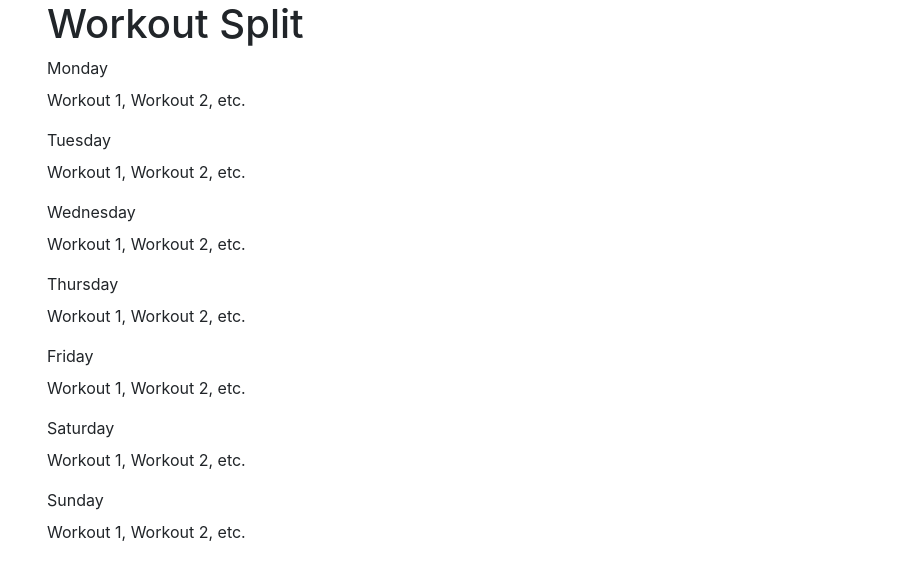
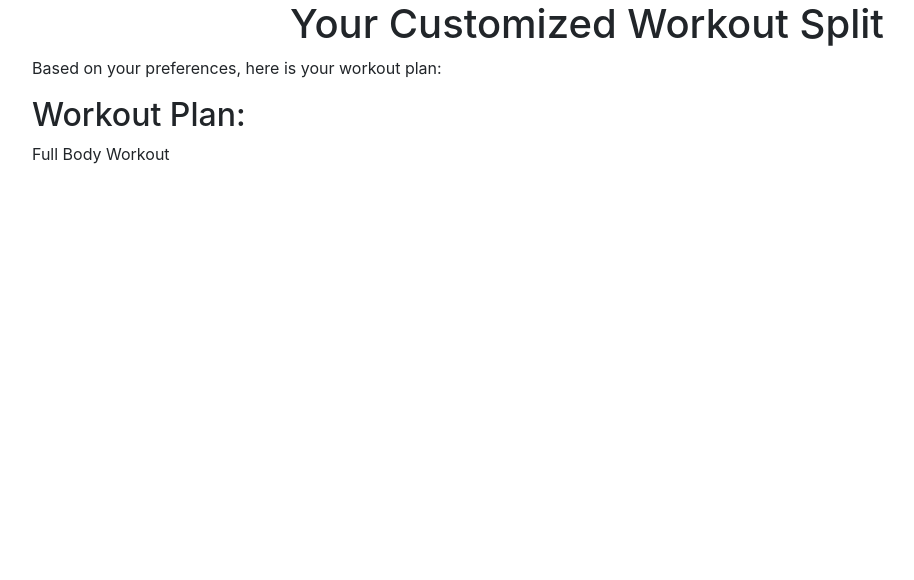
Before and after one commit to techwithtim/Flask-Web-App-Tutorial, a Flask app: page /split in a window 1280 px wide. Shown: the part 56-636 px from the top of the page, without its empty margins (53-967 px from the left). Run offline with Flask 3, Linux system fonts and the light colour scheme; a user stored in the database is signed in; some libraries are stand-ins or nearby versions.

Commit message:
q1 changes

```diff
--- a/website/templates/split.html
+++ b/website/templates/split.html
@@ -1,35 +1,47 @@
 {% extends "base.html" %}
 {% block title %}Workout Split{% endblock %}
 {% block content %}
-<div class="container">
-  <h1>Workout Split</h1>
-  <div class="form-group">
-    <label for="monday">Monday</label>
-    <p id="monday">Workout 1, Workout 2, etc.</p>
-  </div>
-  <div class="form-group">
-    <label for="tuesday">Tuesday</label>
-    <p id="tuesday">Workout 1, Workout 2, etc.</p>
-  </div>
-  <div class="form-group">
-    <label for="wednesday">Wednesday</label>
-    <p id="wednesday">Workout 1, Workout 2, etc.</p>
-  </div>
-  <div class="form-group">
-    <label for="thursday">Thursday</label>
-    <p id="thursday">Workout 1, Workout 2, etc.</p>
-  </div>
-  <div class="form-group">
-    <label for="friday">Friday</label>
-    <p id="friday">Workout 1, Workout 2, etc.</p>
-  </div>
-  <div class="form-group">
-    <label for="saturday">Saturday</label>
-    <p id="saturday">Workout 1, Workout 2, etc.</p>
-  </div>
-  <div class="form-group">
-    <label for="sunday">Sunday</label>
-    <p id="sunday">Workout 1, Workout 2, etc.</p>
-  </div>
-</div>
+<h1 align="center">Your Customized Workout Split</h1>
+
+<p>Based on your preferences, here is your workout plan:</p>
+
+<ul>
+  {% for key, answer in responses.items() %}
+    <li>Question {{ key }}: {{ answer }}</li>
+  {% endfor %}
+</ul>
+
+<h2>Workout Plan:</h2>
+{% if '1.1' in responses %}
+  <p>You have selected to not work on the following muscle groups:</p>
+  <ul>
+    {% if 'A' in responses['1.1'] %}
+      <li>Chest</li>
+    {% endif %}
+    {% if 'B' in responses['1.1'] %}
+      <li>Back</li>
+    {% endif %}
+    {% if 'C' in responses['1.1'] %}
+      <li>Arms</li>
+    {% endif %}
+    {% if 'D' in responses['1.1'] %}
+      <li>Shoulders</li>
+    {% endif %}
+    {% if 'E' in responses['1.1'] %}
+      <li>Legs</li>
+    {% endif %}
+  </ul>
+{% else %}
+  <p>Full Body Workout</p>
+{% endif %}
+
+<!-- Add more customized workout plan logic here based on other responses -->
+<!-- Example:
+{% if 'some_other_question' in responses %}
+  {% if responses['some_other_question'] == 'some_answer' %}
+    <p>Specific workout recommendation based on some_answer.</p>
+  {% endif %}
+{% endif %}
+-->
+
 {% endblock %}
--- a/website/views.py
+++ b/website/views.py
@@ -13,17 +13,19 @@ questions_data = {
         'choices': [('1', 'Yes'), ('2', 'No')],
         'next': {
             '1': '1.1',  # Follow-up questions for answer '1'
-            '2': '1.2'   # Follow-up questions for answer '2'
+            '2': 'end'   # Redirect to workout split for answer '2'
         }
     },
     '1.1': {
         'text': 'Select all muscle groups you DO NOT want to exercise',
-        'choices': [('A', 'Chest'), ('B', 'Back'), ('C', 'Arms'), ('A', 'Shoulders'), ('B', 'Legs')],
+        'choices': [('A', 'Chest'), ('B', 'Back'), ('C', 'Arms'), ('D', 'Shoulders'), ('E', 'Legs')],
         'multi': True,
         'next': {
-            'A': '1.1.1',
-            'B': '1.1.2',
-            'C': '1.1.3'
+            'A': 'end',
+            'B': 'end',
+            'C': 'end',
+            'D': 'end',
+            'E': 'end'
         }
     },
     '1.1.1': {
@@ -42,6 +44,7 @@ def questionnaire():
         session['days'] = days
         session['current_question'] = '1'  # Start with question id '1'
         session['history'] = []  # Initialize history
+        session['responses'] = {}  # Initialize responses
         return redirect(url_for('views.dynamic_question'))
     return render_template('questionnaire.html', form=form)
 
@@ -62,12 +65,15 @@ def dynamic_question():
         if 'next' in request.form:
             if form.validate():
                 answer = form.answer.data
+                session['responses'][current_question_id] = answer
                 if isinstance(answer, list):
                     # Handle multi-select answers
-                    next_question_id = question['next'].get(answer[0])  # Choose appropriate logic for multi-select
+                    next_question_id = question['next'].get(answer[0], None)  # Choose appropriate logic for multi-select
                 else:
-                    next_question_id = question['next'].get(answer)
-                if next_question_id:
+                    next_question_id = question['next'].get(answer, None)
+                if next_question_id == 'end':
+                    return redirect(url_for('views.split'))  # Redirect to workout split tab at the end of the branch
+                elif next_question_id:
                     session['history'].append(current_question_id)
                     session['current_question'] = next_question_id
                     return redirect(url_for('views.dynamic_question'))
@@ -89,7 +95,10 @@ def home():
 @views.route('/split', methods=['GET'])
 @login_required
 def split():
-    return render_template("split.html", user=current_user)
+    # Use session['responses'] to customize the workout split
+    responses = session.get('responses', {})
+    # Process responses to customize the workout split
+    return render_template("split.html", user=current_user, responses=responses)
 
 @views.route('/tracker', methods=['GET'])
 @login_required
```
